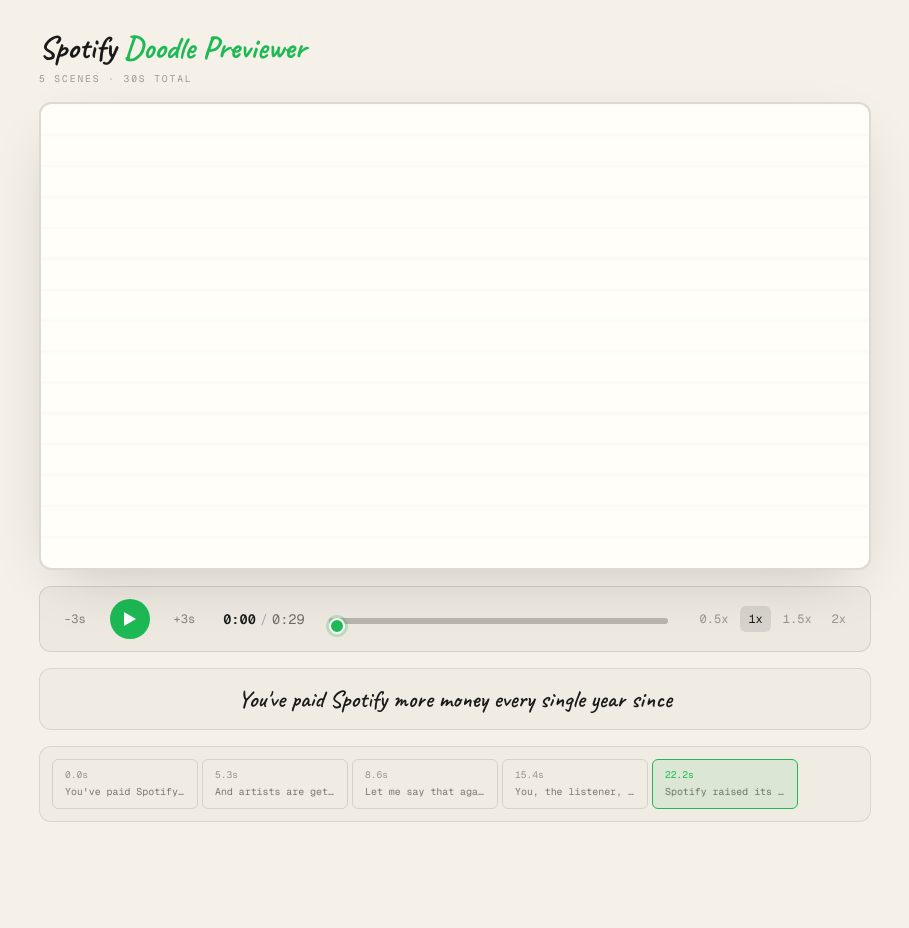
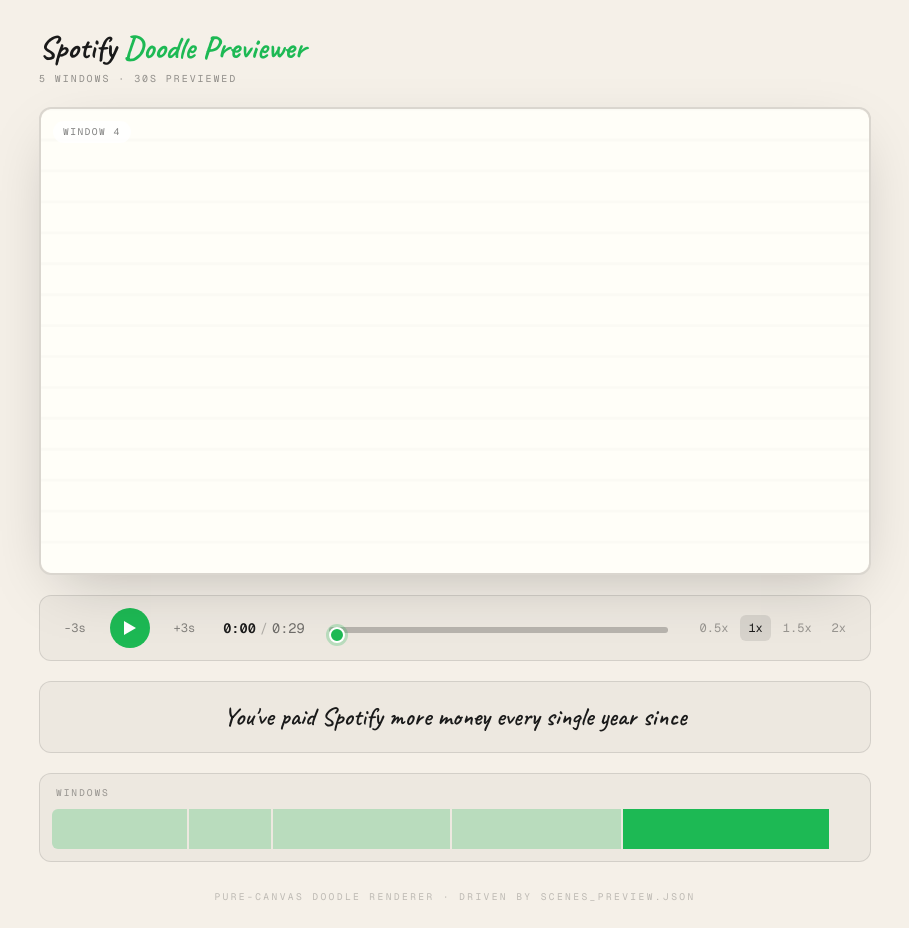
Before and after one commit to foskigr8/spotifyvideo, a Next.js app: page / in a window 1280 px wide. Shown: the whole page, without its empty margins (185-1094 px from the left). Before the commit the page ends 846 px from the top, so only its background shows below. Built offline with nearby package versions, Linux system fonts and the light colour scheme.

Commit message:
revert: restore previous version

```diff
--- a/src/app/page.tsx
+++ b/src/app/page.tsx
@@ -4,14 +4,23 @@
 import { DoodleCanvas, type SceneWindow } from '@/components/video/DoodleCanvas'
 import { Transport } from '@/components/video/Transport'
 
-interface Cue { idx: number; start: number; end: number; text: string }
-interface ScenesFile { scenes: SceneWindow[] }
+interface Cue {
+  idx: number
+  start: number
+  end: number
+  text: string
+}
+
+interface ScenesFile {
+  scenes: SceneWindow[]
+}
 
 export default function Home() {
   const [cues, setCues] = useState<Cue[]>([])
   const [scenes, setScenes] = useState<SceneWindow[]>([])
   const [loading, setLoading] = useState(true)
   const [notFound, setNotFound] = useState(false)
+
   const [t, setT] = useState(0)
   const [playing, setPlaying] = useState(false)
   const [speed, setSpeed] = useState(1)
@@ -24,7 +33,7 @@
     Promise.all([
       fetch('/data/transcript.json').then((r) => r.json()),
       fetch('/data/scenes_preview.json').then((r) => {
-        if (!r.ok) throw new Error('no scenes file')
+        if (!r.ok) throw new Error('no scenes_preview.json yet')
         return r.json()
       }),
     ])
@@ -34,38 +43,58 @@
         setScenes(s.scenes.sort((a, b) => a.time_start - b.time_start))
         setLoading(false)
       })
-      .catch(() => { if (!cancelled) { setNotFound(true); setLoading(false) } })
-    return () => { cancelled = true }
+      .catch(() => {
+        if (cancelled) return
+        setNotFound(true)
+        setLoading(false)
+      })
+    return () => {
+      cancelled = true
+    }
   }, [])
 
-  const duration = useMemo(
-    () => (scenes.length ? scenes[scenes.length - 1].time_end : 0),
-    [scenes]
-  )
+  // Only as long as the hand-authored / GLM-generated windows cover — this
+  // previewer plays exactly what's in scenes_preview.json, nothing further.
+  const duration = useMemo(() => (scenes.length ? scenes[scenes.length - 1].time_end : 0), [scenes])
 
   useEffect(() => {
-    if (!playing) { if (rafRef.current) cancelAnimationFrame(rafRef.current); return }
+    if (!playing) {
+      if (rafRef.current) cancelAnimationFrame(rafRef.current)
+      return
+    }
     lastTickRef.current = performance.now()
     const tick = (now: number) => {
       const dt = (now - lastTickRef.current) / 1000
       lastTickRef.current = now
       setT((prev) => {
         const next = prev + dt * speed
-        if (next >= duration) { setPlaying(false); return duration }
+        if (next >= duration) {
+          setPlaying(false)
+          return duration
+        }
         return next
       })
       rafRef.current = requestAnimationFrame(tick)
     }
     rafRef.current = requestAnimationFrame(tick)
-    return () => { if (rafRef.current) cancelAnimationFrame(rafRef.current) }
+    return () => {
+      if (rafRef.current) cancelAnimationFrame(rafRef.current)
+    }
   }, [playing, speed, duration])
 
   useEffect(() => {
     const onKey = (e: KeyboardEvent) => {
       if (e.target instanceof HTMLInputElement) return
-      if (e.code === 'Space') { e.preventDefault(); setPlaying((p) => !p) }
-      else if (e.code === 'ArrowLeft') { setT((p) => Math.max(0, p - (e.shiftKey ? 9 : 3))); setReplayKey((k) => k + 1) }
-      else if (e.code === 'ArrowRight') { setT((p) => Math.min(duration, p + (e.shiftKey ? 9 : 3))); setReplayKey((k) => k + 1) }
+      if (e.code === 'Space') {
+        e.preventDefault()
+        setPlaying((p) => !p)
+      } else if (e.code === 'ArrowLeft') {
+        setT((p) => Math.max(0, p - (e.shiftKey ? 9 : 3)))
+        setReplayKey((k) => k + 1)
+      } else if (e.code === 'ArrowRight') {
+        setT((p) => Math.min(duration, p + (e.shiftKey ? 9 : 3)))
+        setReplayKey((k) => k + 1)
+      }
     }
     window.addEventListener('keydown', onKey)
     return () => window.removeEventListener('keydown', onKey)
@@ -78,106 +107,195 @@
 
   const activeCue = useMemo(() => {
     if (!cues.length) return null
-    for (const c of cues) { if (t >= c.start - 0.05 && t < c.end) return c }
+    for (const c of cues) {
+      if (t >= c.start - 0.05 && t < c.end) return c
+    }
     return cues[cues.length - 1]
   }, [cues, t])
 
   const onSeek = useCallback((newT: number) => {
-    setT(newT); setReplayKey((k) => k + 1)
+    setT(newT)
+    setReplayKey((k) => k + 1)
   }, [])
 
-  const onStep = useCallback((delta: number) => {
-    setT((p) => Math.max(0, Math.min(duration, p + delta))); setReplayKey((k) => k + 1)
-  }, [duration])
-
-  if (loading) return (
-    <div className="flex min-h-screen items-center justify-center" style={{ background: '#F5F0E8' }}>
-      <div className="text-center">
-        <div className="mx-auto mb-4 h-8 w-8 animate-spin rounded-full"
-          style={{ border: '3px solid rgba(26,26,26,0.1)', borderTop: '3px solid #1DB954' }} />
-        <p style={{ fontFamily: 'var(--font-mono),monospace', fontSize: '0.7rem', letterSpacing: '0.2em',
-          textTransform: 'uppercase', color: 'rgba(26,26,26,0.45)' }}>Loading…</p>
-      </div>
-    </div>
+  const onStep = useCallback(
+    (delta: number) => {
+      setT((p) => Math.max(0, Math.min(duration, p + delta)))
+      setReplayKey((k) => k + 1)
+    },
+    [duration]
   )
 
-  if (notFound || !scenes.length) return (
-    <div className="flex min-h-screen items-center justify-center px-6" style={{ background: '#F5F0E8' }}>
-      <p style={{ fontFamily: 'var(--font-display),cursive', fontSize: '1.5rem' }}>No scenes found.</p>
-    </div>
-  )
+  if (loading) {
+    return (
+      <div className="flex min-h-screen items-center justify-center" style={{ background: '#F5F0E8' }}>
+        <div className="text-center">
+          <div
+            className="mx-auto mb-4 h-8 w-8 animate-spin rounded-full"
+            style={{ border: '3px solid rgba(26,26,26,0.1)', borderTop: '3px solid #1DB954' }}
+          />
+          <p
+            style={{
+              fontFamily: 'var(--font-mono), monospace',
+              fontSize: '0.75rem',
+              letterSpacing: '0.2em',
+              textTransform: 'uppercase',
+              color: 'rgba(26,26,26,0.5)',
+            }}
+          >
+            Loading scenes…
+          </p>
+        </div>
+      </div>
+    )
+  }
+
+  if (notFound || !scenes.length) {
+    return (
+      <div className="flex min-h-screen items-center justify-center px-6" style={{ background: '#F5F0E8' }}>
+        <div className="max-w-md text-center">
+          <p style={{ fontFamily: 'var(--font-display), cursive', fontSize: '1.8rem', color: '#1A1A1A', marginBottom: 12 }}>
+            No scenes yet
+          </p>
+          <p style={{ fontFamily: 'var(--font-mono), monospace', fontSize: '0.8rem', color: 'rgba(26,26,26,0.55)', lineHeight: 1.6 }}>
+            public/data/scenes_preview.json is missing or empty. Generate it (hand-authored
+            or via the GLM pipeline) and reload.
+          </p>
+        </div>
+      </div>
+    )
+  }
 
   return (
     <div className="min-h-screen" style={{ background: '#F5F0E8', color: '#1A1A1A' }}>
-      <div className="mx-auto flex min-h-screen max-w-4xl flex-col gap-4 px-4 py-6 md:px-8">
-
-        <header>
-          <h1 style={{ fontFamily: 'var(--font-display),cursive',
-            fontSize: 'clamp(1.4rem,3vw,2rem)', fontWeight: 700, color: '#1A1A1A' }}>
-            Spotify <span style={{ color: '#1DB954' }}>Doodle Previewer</span>
-          </h1>
-          <p style={{ fontFamily: 'var(--font-mono),monospace', fontSize: '0.6rem',
-            letterSpacing: '0.2em', textTransform: 'uppercase', color: 'rgba(26,26,26,0.4)' }}>
-            {scenes.length} scenes · {Math.round(duration)}s total
-          </p>
+      <div className="relative mx-auto flex min-h-screen max-w-4xl flex-col gap-5 px-4 py-6 md:px-8">
+        {/* header */}
+        <header className="flex flex-wrap items-center justify-between gap-3">
+          <div>
+            <h1
+              style={{
+                fontFamily: 'var(--font-display), cursive',
+                fontSize: 'clamp(1.4rem, 3vw, 2rem)',
+                fontWeight: 700,
+                color: '#1A1A1A',
+              }}
+            >
+              Spotify <span style={{ color: '#1DB954' }}>Doodle Previewer</span>
+            </h1>
+            <p
+              style={{
+                fontFamily: 'var(--font-mono), monospace',
+                fontSize: '0.62rem',
+                letterSpacing: '0.2em',
+                textTransform: 'uppercase',
+                color: 'rgba(26,26,26,0.45)',
+              }}
+            >
+              {scenes.length} windows · {Math.round(duration)}s previewed
+            </p>
+          </div>
         </header>
 
-        {/* Canvas — no overlay labels on top of the drawing */}
-        <div className="relative w-full overflow-hidden rounded-xl"
-          style={{ border: '2px solid rgba(26,26,26,0.1)', boxShadow: '0 20px 60px -20px rgba(0,0,0,0.2)', aspectRatio: '16/9' }}>
-          <DoodleCanvas
-            scene={activeScene}
-            replayKey={replayKey}
-            playing={playing}
-            speed={speed}
-            className="absolute inset-0 h-full w-full"
-          />
+        {/* canvas stage */}
+        <div
+          className="relative w-full overflow-hidden rounded-xl"
+          style={{
+            border: '2px solid rgba(26,26,26,0.12)',
+            boxShadow: '0 20px 60px -20px rgba(0,0,0,0.25)',
+            aspectRatio: '16 / 9',
+          }}
+        >
+          <DoodleCanvas scene={activeScene} replayKey={replayKey} playing={playing} speed={speed} />
+          <div
+            className="absolute left-3 top-3 rounded-full px-2.5 py-1"
+            style={{
+              background: 'rgba(255,255,255,0.85)',
+              fontFamily: 'var(--font-mono), monospace',
+              fontSize: '0.6rem',
+              letterSpacing: '0.15em',
+              textTransform: 'uppercase',
+              color: 'rgba(26,26,26,0.55)',
+            }}
+          >
+            window {activeScene?.window_index ?? '–'}
+          </div>
         </div>
 
         <Transport
-          t={t} duration={duration} playing={playing} speed={speed}
-          onSeek={onSeek} onTogglePlay={() => setPlaying((p) => !p)}
-          onSpeed={setSpeed} onStep={onStep}
+          t={t}
+          duration={duration}
+          playing={playing}
+          speed={speed}
+          onSeek={onSeek}
+          onTogglePlay={() => setPlaying((p) => !p)}
+          onSpeed={setSpeed}
+          onStep={onStep}
         />
 
-        {/* What's being said */}
-        <div className="rounded-xl px-6 py-3 text-center"
-          style={{ border: '1.5px solid rgba(26,26,26,0.1)', background: 'rgba(26,26,26,0.02)' }}>
-          <p style={{ fontFamily: 'var(--font-display),cursive',
-            fontSize: 'clamp(1.1rem,2vw,1.5rem)', fontWeight: 600,
-            color: '#1A1A1A', minHeight: '2rem' }}>
-            {activeCue?.text ?? activeScene?.phrase ?? '—'}
+        {/* current phrase + cue */}
+        <div
+          className="rounded-xl px-6 py-4 text-center"
+          style={{ border: '1.5px solid rgba(26,26,26,0.12)', background: 'rgba(26,26,26,0.03)' }}
+        >
+          <p
+            style={{
+              fontFamily: 'var(--font-display), cursive',
+              fontSize: 'clamp(1.1rem, 2vw, 1.6rem)',
+              fontWeight: 600,
+              color: '#1A1A1A',
+              minHeight: '2rem',
+            }}
+          >
+            {activeCue?.text ?? '—'}
           </p>
         </div>
 
-        {/* Scene strip — click to jump */}
-        <div className="flex gap-1 overflow-x-auto rounded-xl p-3"
-          style={{ border: '1.5px solid rgba(26,26,26,0.1)', background: 'rgba(26,26,26,0.02)' }}>
-          {scenes.map((s) => {
-            const active = s === activeScene
-            return (
-              <button key={s.window_index}
-                onClick={() => onSeek(s.time_start + 0.01)}
-                title={s.phrase}
-                className="shrink-0 rounded-md px-3 py-2 text-left transition"
-                style={{
-                  minWidth: 90,
-                  border: active ? '1.5px solid #1DB954' : '1px solid rgba(26,26,26,0.12)',
-                  background: active ? 'rgba(29,185,84,0.1)' : 'transparent',
-                  fontFamily: 'var(--font-mono),monospace',
-                }}>
-                <div style={{ fontSize: '0.6rem', color: active ? '#1DB954' : 'rgba(26,26,26,0.4)', marginBottom: 2 }}>
-                  {s.time_start.toFixed(1)}s
-                </div>
-                <div style={{ fontSize: '0.62rem', color: 'rgba(26,26,26,0.55)',
-                  overflow: 'hidden', textOverflow: 'ellipsis', whiteSpace: 'nowrap', maxWidth: 120 }}>
-                  {s.phrase.slice(0, 30)}…
-                </div>
-              </button>
-            )
-          })}
+        {/* scene strip */}
+        <div className="rounded-xl p-3" style={{ border: '1.5px solid rgba(26,26,26,0.12)', background: 'rgba(26,26,26,0.03)' }}>
+          <div className="mb-2 flex items-center justify-between px-1">
+            <span
+              style={{
+                fontFamily: 'var(--font-mono)',
+                fontSize: '0.6rem',
+                letterSpacing: '0.2em',
+                textTransform: 'uppercase',
+                color: 'rgba(26,26,26,0.4)',
+              }}
+            >
+              Windows
+            </span>
+          </div>
+          <div className="flex h-10 gap-[2px] overflow-hidden rounded-md">
+            {scenes.map((s) => {
+              const w = ((s.time_end - s.time_start) / duration) * 100
+              const active = s === activeScene
+              return (
+                <button
+                  key={s.window_index}
+                  onClick={() => onSeek(s.time_start + 0.01)}
+                  title={s.phrase}
+                  style={{
+                    width: `${w}%`,
+                    background: active ? '#1DB954' : 'rgba(29,185,84,0.25)',
+                  }}
+                />
+              )
+            })}
+          </div>
         </div>
 
+        <footer
+          className="mt-auto pt-2 text-center"
+          style={{
+            fontFamily: 'var(--font-mono)',
+            fontSize: '0.6rem',
+            letterSpacing: '0.25em',
+            textTransform: 'uppercase',
+            color: 'rgba(26,26,26,0.25)',
+          }}
+        >
+          Pure-canvas doodle renderer · driven by scenes_preview.json
+        </footer>
       </div>
     </div>
   )
```
